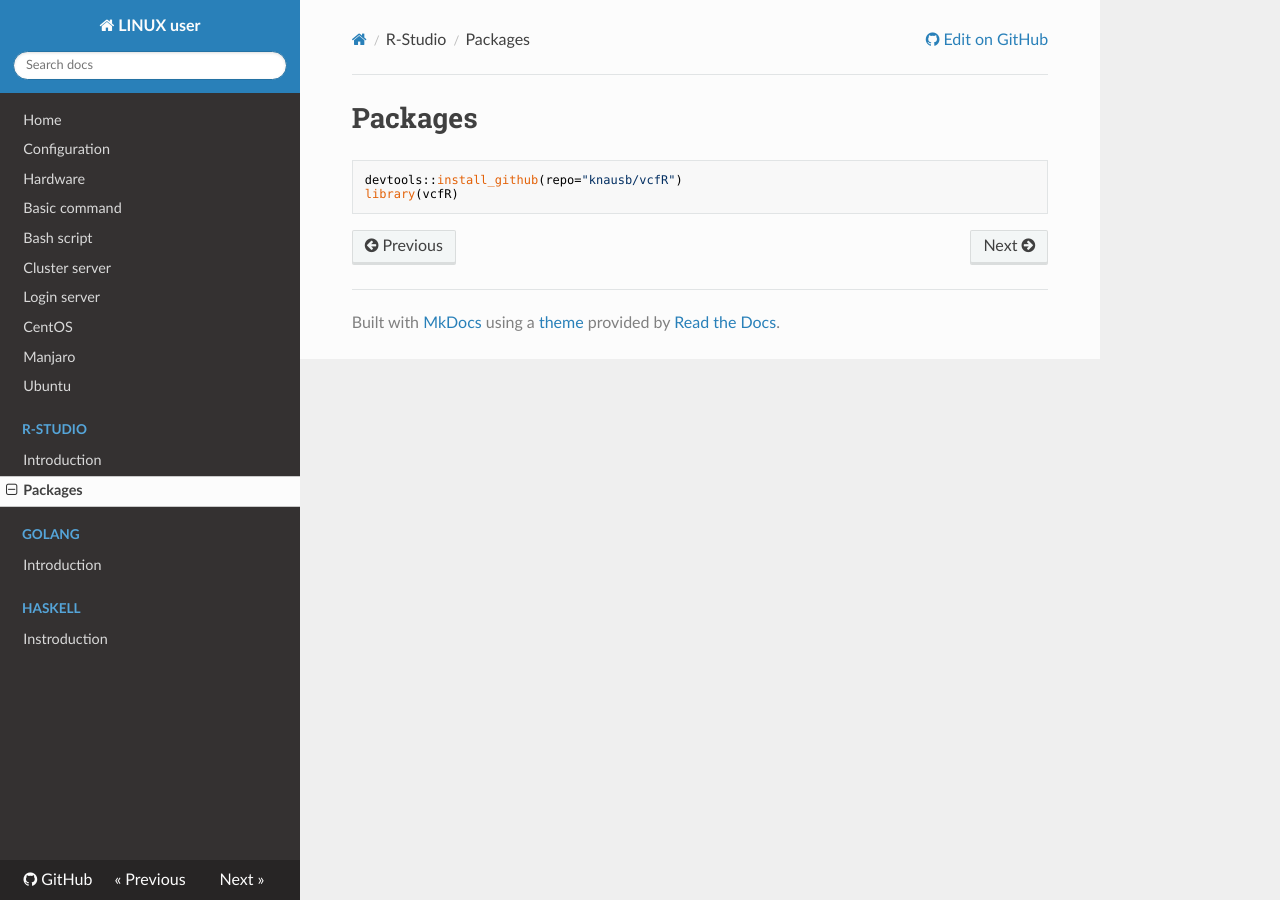
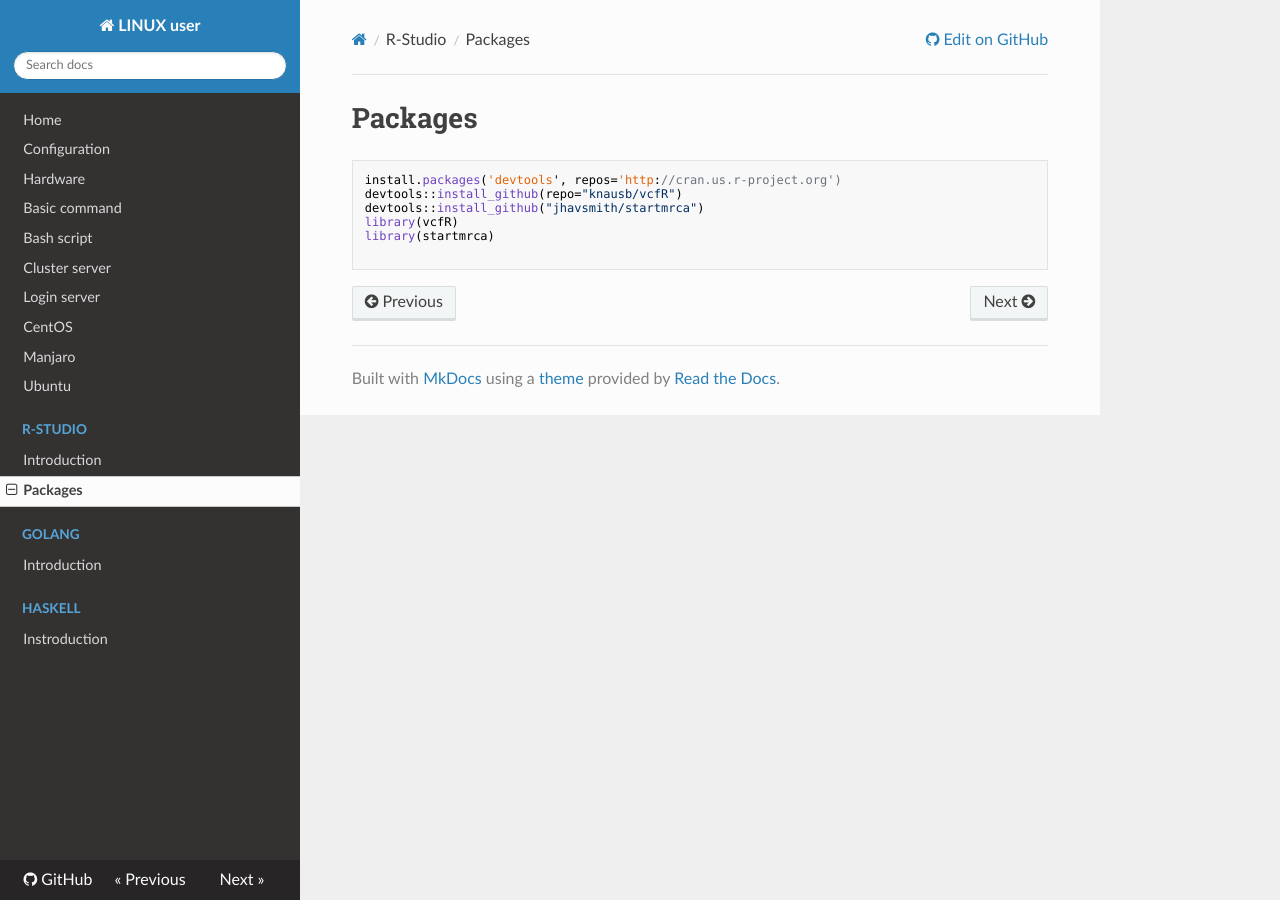
Before and after one commit to WonyoungCho/LINUX, an MkDocs documentation site: the page built from docs/rstudio_pac.md, in a window 1280 px wide. Built offline with MkDocs 1.6.1, drawn with Linux system fonts in a browser that asks for light colours; nearby versions of some CDN libraries; old or Windows-style settings are respelled for this version of MkDocs.

Commit message:
Update rstudio_pac.md

````diff
--- a/docs/rstudio_pac.md
+++ b/docs/rstudio_pac.md
@@ -1,5 +1,9 @@
 # Packages
 ```
+install.packages('devtools', repos='http://cran.us.r-project.org')
 devtools::install_github(repo="knausb/vcfR")
+devtools::install_github("jhavsmith/startmrca")
 library(vcfR)
+library(startmrca)
+
 ```
````
